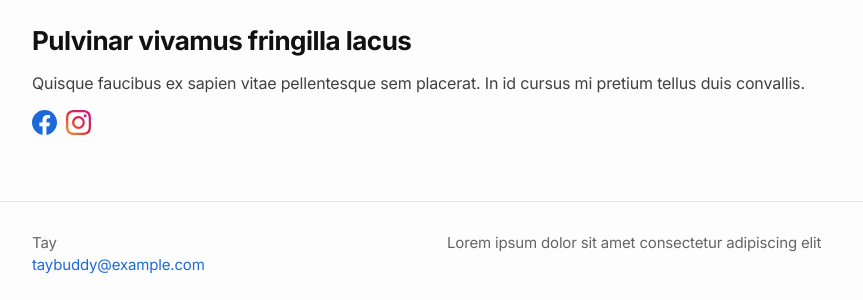
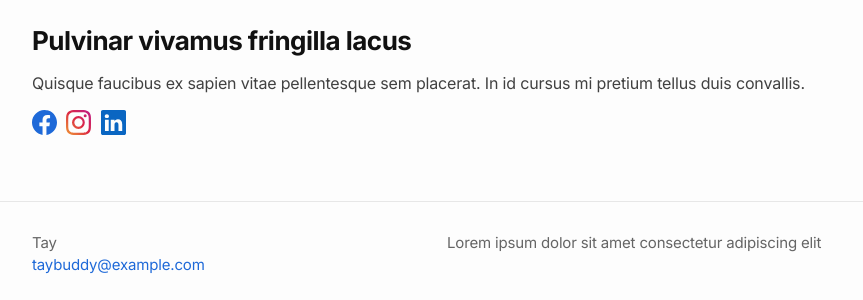
Before and after one commit to taybuddy/taybuddy.github.io, a Jekyll site: the page built from index.md, in a window 1280 px wide. Shown: the part 1328-1628 px from the top of the page, without its empty margins (208-1071 px from the left). Built offline with Jekyll 4.4.1, drawn with Linux system fonts in a browser that asks for light colours; nearby versions of some CDN libraries.

Commit message:
Update info

```diff
--- a/index.md
+++ b/index.md
@@ -61,4 +61,12 @@ Quisque faucibus ex sapien vitae pellentesque sem placerat. In id cursus mi pret
       </svg>
     </a>
   </span>
+
+  <span>
+    <a href="#" target="_blank">
+      <svg xmlns="http://www.w3.org/2000/svg" width="25" height="25" fill="#0A66C2" class="bi bi-linkedin" viewBox="0 0 16 16">
+        <path d="M0 1.146C0 .513.526 0 1.175 0h13.65C15.474 0 16 .513 16 1.146v13.708c0 .633-.526 1.146-1.175 1.146H1.175C.526 16 0 15.487 0 14.854zm4.943 12.248V6.169H2.542v7.225zm-1.2-8.212c.837 0 1.358-.554 1.358-1.248-.015-.709-.52-1.248-1.342-1.248S2.4 3.226 2.4 3.934c0 .694.521 1.248 1.327 1.248zm4.908 8.212V9.359c0-.216.016-.432.08-.586.173-.431.568-.878 1.232-.878.869 0 1.216.662 1.216 1.634v3.865h2.401V9.25c0-2.22-1.184-3.252-2.764-3.252-1.274 0-1.845.7-2.165 1.193v.025h-.016l.016-.025V6.169h-2.40c.03.678 0 7.225 0 7.225z"/>
+      </svg>
+    </a>
+  </span>
 </div>
```
